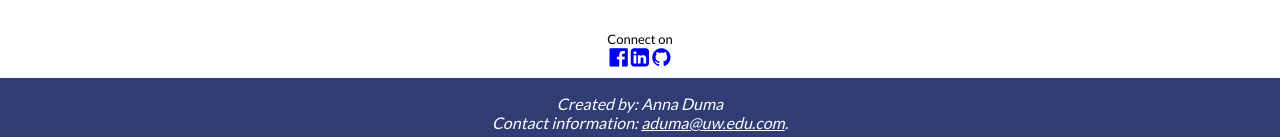
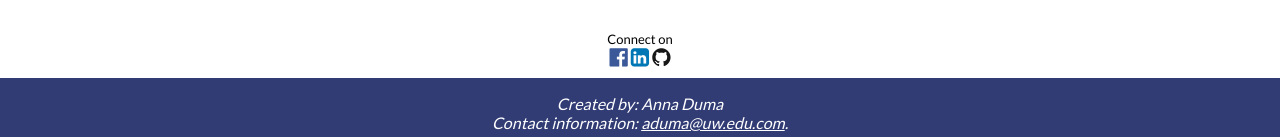
Before and after one commit to annaduma/Portfolio, a plain HTML site: page index.html in a window 1280 px wide. Shown: the part 1072-1209 px from the top of the page. Drawn offline with Linux system fonts and the light colour scheme.

Commit message:
Adds code to make social media links correct color

```diff
--- a/styles/first-stylesheet.css
+++ b/styles/first-stylesheet.css
@@ -90,6 +90,20 @@ h3 {
   padding: 0;
   text-align: center;
 }
+
+/*link*/
+.facebook-logo:link {
+  color: #3b5998;
+}
+
+.linkedin-logo:link {
+  color: #0077B5;
+}
+
+.github-logo:link {
+  color: #181717;
+}
+
 /*visited link*/
 .facebook-logo:visited {
   color: #3b5998;
```
